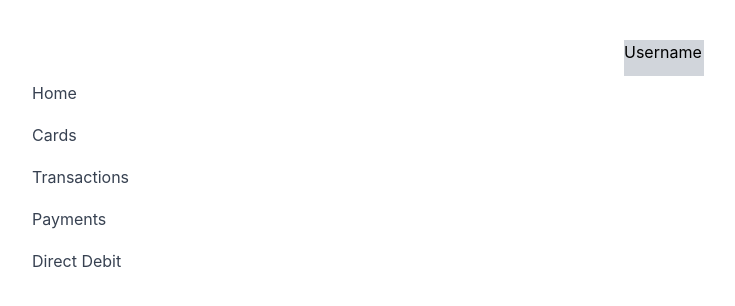
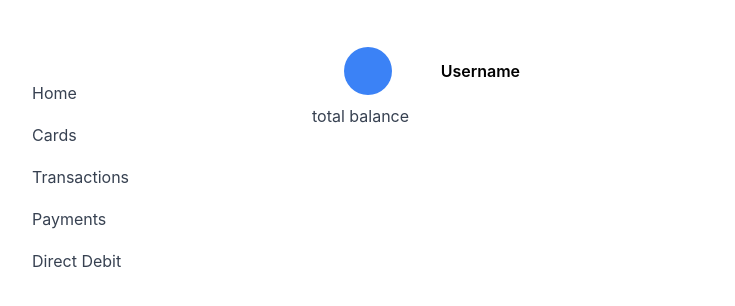
Before and after one commit to andrewisoko/splitter-frontend, a React (Create React App) app: page / in a window 1280 px wide. Shown: the top 306 px of the page, without its empty margins (24-759 px from the left). Built offline with nearby package versions, Linux system fonts and the light colour scheme.

Commit message:
frontpage implementations of components.

```diff
--- a/src/components/assets/pages/HomePage.tsx
+++ b/src/components/assets/pages/HomePage.tsx
@@ -1,6 +1,6 @@
 
 const HomePage = () => {
-  return <div className="grid grid-cols-2 gap-4" >
+  return <div className="grid grid-cols-[25%_75%] gap-4" >
     <ol className="mt-20 ml-14">
       <p>Home</p>
       <p>Cards</p>
@@ -8,11 +8,16 @@ const HomePage = () => {
       <p>Payments</p>
       <p>Direct Debit</p>
     </ol>
-    <div className="mt-10 bg-gray-300 h-9 w-20">
-        <span className="text-black-700 justify-center">Username
-        </span>
+    <div className="mt-10">
+      {/* * Username avatar*/}
+      <div className="h-1/4 w-1/4 rounded-full flex justify-between items-center px-8 hover:bg-gray-50">
+          <div className="bg-blue-500 h-12 w-12 rounded-full justify-end"></div>
+          <span className="text-black-700 font-semibold">Username</span>
+      </div>
+      <p className="flex">total balance</p>
+
     </div>
-  </div>  /** two grids,one containing logo and elements while the actual page */
+  </div>
 };
 
 export default HomePage;
```
